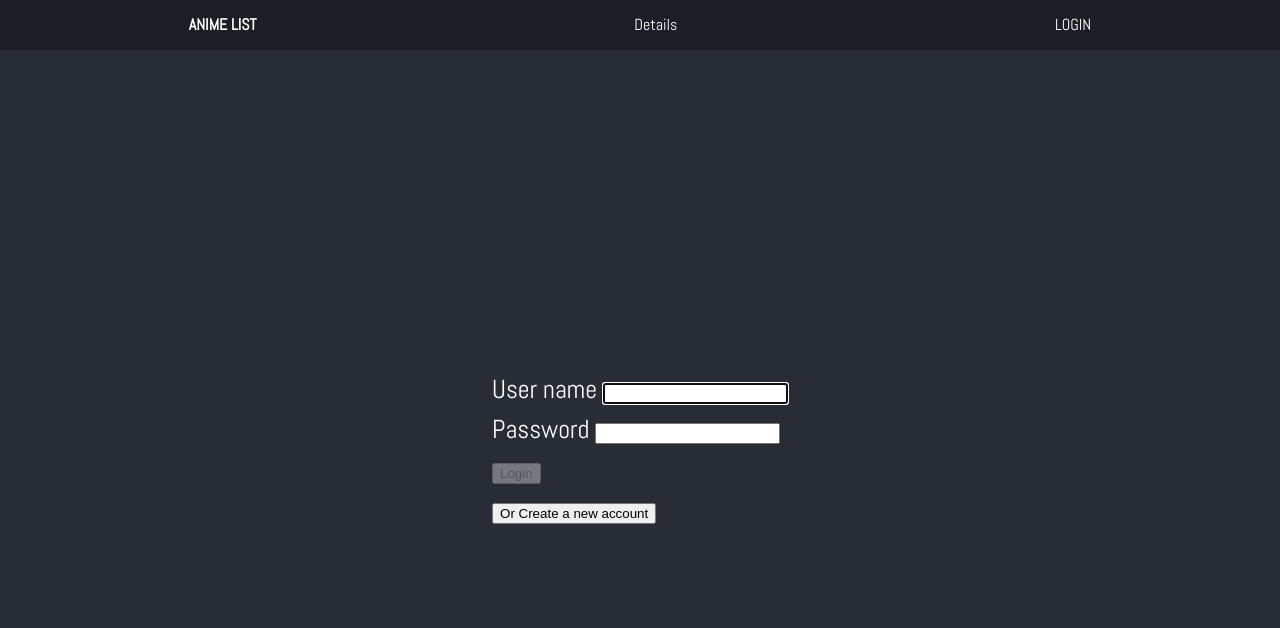
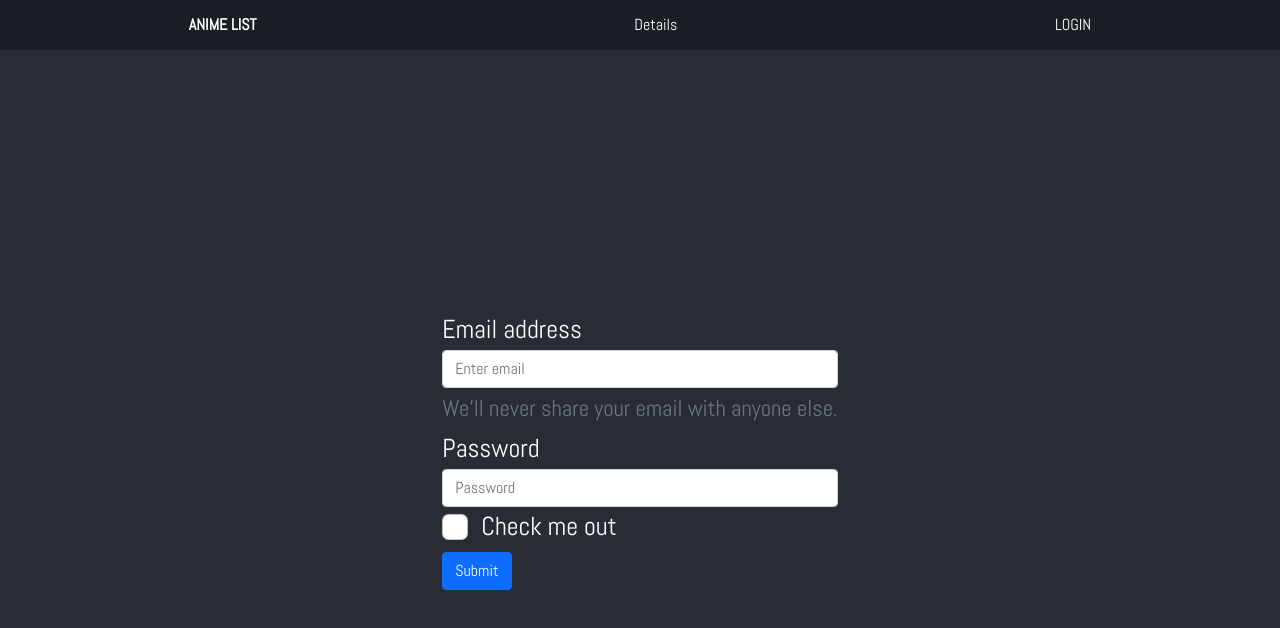
Before and after one commit to KhaledAlhamad/Project2, a React (Create React App) app in the folder frontend/: page /Login in a window 1280 px wide. Shown: the top 628 px of the page. Built offline with nearby package versions, Linux system fonts and the light colour scheme; no server answers.

Commit message:
added signup form in Login.js

```diff
--- a/frontend/package.json
+++ b/frontend/package.json
@@ -6,6 +6,7 @@
     "@testing-library/jest-dom": "^5.11.4",
     "@testing-library/react": "^11.1.0",
     "@testing-library/user-event": "^12.1.10",
+    "bootstrap": "^5.1.3",
     "react": "^17.0.2",
     "react-dom": "^17.0.2",
     "react-scripts": "4.0.3",
--- a/frontend/src/App.js
+++ b/frontend/src/App.js
@@ -14,10 +14,8 @@ function App() {
 
   useEffect(() => {
     axios.get('https://api.jikan.moe/v3/top/anime/1/airing').then((res) =>{
-      res.data.top.length>25?setAnimes(res.data.top.slice(0,24)):
-      res.data.top.length>19?setAnimes(res.data.top).slice(0,18):
-      res.data.top.length>13?setAnimes(res.data.top).slice(0,12):
-      res.data.top.length>7?setAnimes(res.data.top).slice(0,6):
+      res.data.top.length>13?setAnimes(res.data.top.slice(0,12)):
+      res.data.top.length>7?setAnimes(res.data.top.slice(0,6)):
       res.data.top.length==1?setAnimes(res.data.top):
       setAnimes([])
       console.log(res.data.top)
@@ -42,7 +40,7 @@ function App() {
     });
   }*/
 
-  const top = anime.slice(1, 6);
+  // const top = anime.slice(1, 6);
   return (
     <Router>
       <div className="App">
--- a/frontend/src/components/Details.js
+++ b/frontend/src/components/Details.js
@@ -1,5 +1,5 @@
 import React from "react";
-import { useDispatch, useSelector } from "react-redux";
+// import { useDispatch, useSelector } from "react-redux";
 // import { addVideo, clearVideo } from "../reducers/video/video";
 import { Link } from "react-router-dom";
 
--- a/frontend/src/components/Home.js
+++ b/frontend/src/components/Home.js
@@ -1,5 +1,5 @@
 import React from "react";
-import { useDispatch, useSelector } from "react-redux";
+// import { useDispatch, useSelector } from "react-redux";
 import { Link } from "react-router-dom";
 
 function Home(props) {
--- a/frontend/src/components/Login.js
+++ b/frontend/src/components/Login.js
@@ -1,28 +1,45 @@
-import React,{useState} from "react";
-import { useDispatch, useSelector } from "react-redux";
-import { Link } from "react-router-dom";
-import Form from "react-bootstrap/Form";
-import Button from "react-bootstrap/Button";
+// import React, { useState } from "react";
+// import { useDispatch, useSelector } from "react-redux";
+// import { Link } from "react-router-dom";
+// import Form from "react-bootstrap/Form";
+// import Form from "react-bootstrap/Form";
+// import Button from "react-bootstrap/Button";
+import axios from 'axios'
 
 function Login() {
+  // const [userName, setUserName] = useState("");
+  // const [password, setPassword] = useState("");
+  // const [email, setEmail] = useState("");
+  // const [type, setType] = useState("log_in");
 
-  const [userName,setUserName] = useState("");
-  const [password, setPassword] = useState("");
-  const [email, setEmail] = useState("");
-  const [type, setType] = useState('log_in');
+  // function validateForm() {
+  //   return email.length > 0 && password.length > 0;
+  // }
 
+  // function handleSubmit(event) {
+  //   event.preventDefault();
+  // }
 
-  function validateForm() {
-    return email.length > 0 && password.length > 0;
-  }
+  const addUser = (e) => {
+    e.preventDefault();
+    // console.log(e.target.form[0]);
 
-  function handleSubmit(event) {
-    event.preventDefault();
-  }
+    axios
+      .post("http://localhost:8080/user/signup", {
+        email: e.target.form[0].value,
+        password: e.target.form[1].value,
+      })
+      .then((res) => {
+        console.log(res.data);
+        // setBlog(res.data);
+        // setPost(res.data);
+      });
+  };
+
 
   return (
     <div className="Login">
-      <Form onSubmit={handleSubmit}>
+      {/* <Form onSubmit={handleSubmit}>
         <Form.Group size="lg" controlId="userName">
           <Form.Label>User name </Form.Label>
           <Form.Control
@@ -55,11 +72,44 @@ function Login() {
           {type=='log_in'?'Login':'Sign Up'}
         </Button>
       </Form>
-      <button onClick={()=>setType(type=='log_in'?'sign_up':'log_in')}>{type=='log_in'?'Or Create a new account':'Already have account? log in'}</button>
+      <button onClick={()=>setType(type=='log_in'?'sign_up':'log_in')}>{type=='log_in'?'Or Create a new account':'Already have account? log in'}</button> */}
+      <form>
+        <div class="form-group">
+          <label for="exampleInputEmail1">Email address</label>
+          <input
+            type="email"
+            class="form-control"
+            id="exampleInputEmail1"
+            aria-describedby="emailHelp"
+            placeholder="Enter email"
+          />
+          <small id="emailHelp" class="form-text text-muted">
+            We'll never share your email with anyone else.
+          </small>
+        </div>
+        <div class="form-group">
+          <label for="exampleInputPassword1">Password</label>
+          <input
+            type="password"
+            class="form-control"
+            id="exampleInputPassword1"
+            placeholder="Password"
+          />
+        </div>
+        <div class="form-check">
+          <input type="checkbox" class="form-check-input" id="exampleCheck1" />
+          <label class="form-check-label" for="exampleCheck1">
+            Check me out
+          </label>
+        </div>
+        <button type="submit" class="btn btn-primary" onClick={(e) => {
+              addUser(e);
+            }}>
+          Submit
+        </button>
+      </form>
     </div>
   );
 }
 
-
-
 export default Login;
--- a/frontend/src/components/Navbar.js
+++ b/frontend/src/components/Navbar.js
@@ -1,6 +1,6 @@
 import * as ReactBootStrap from "react-bootstrap";
 import React, { useState } from "react";
-import { useDispatch, useSelector } from "react-redux";
+// import { useDispatch, useSelector } from "react-redux";
 import { BrowserRouter as Router, Route, Switch, Link } from "react-router-dom";
 
 function Navbar() {
--- a/frontend/src/components/Sidebar.js
+++ b/frontend/src/components/Sidebar.js
@@ -1,6 +1,6 @@
 import * as ReactBootStrap from "react-bootstrap";
 import React, { useState } from "react";
-import { useDispatch, useSelector } from "react-redux";
+// import { useDispatch, useSelector } from "react-redux";
 import { BrowserRouter as Router, Route, Switch, Link } from "react-router-dom";
 
 function Sidebar() {
--- a/frontend/src/index.js
+++ b/frontend/src/index.js
@@ -3,6 +3,8 @@ import ReactDOM from 'react-dom';
 import './index.css';
 import App from './App';
 import reportWebVitals from './reportWebVitals';
+// import '../node_modules/bootstrap/dist/css/bootstrap.min.css';
+import '../node_modules/bootstrap/dist/css/bootstrap.min.css'
 
 ReactDOM.render(
   <React.StrictMode>
```
Also changed, not shown: 1 other file (tests, documents, lock files or other folders).
